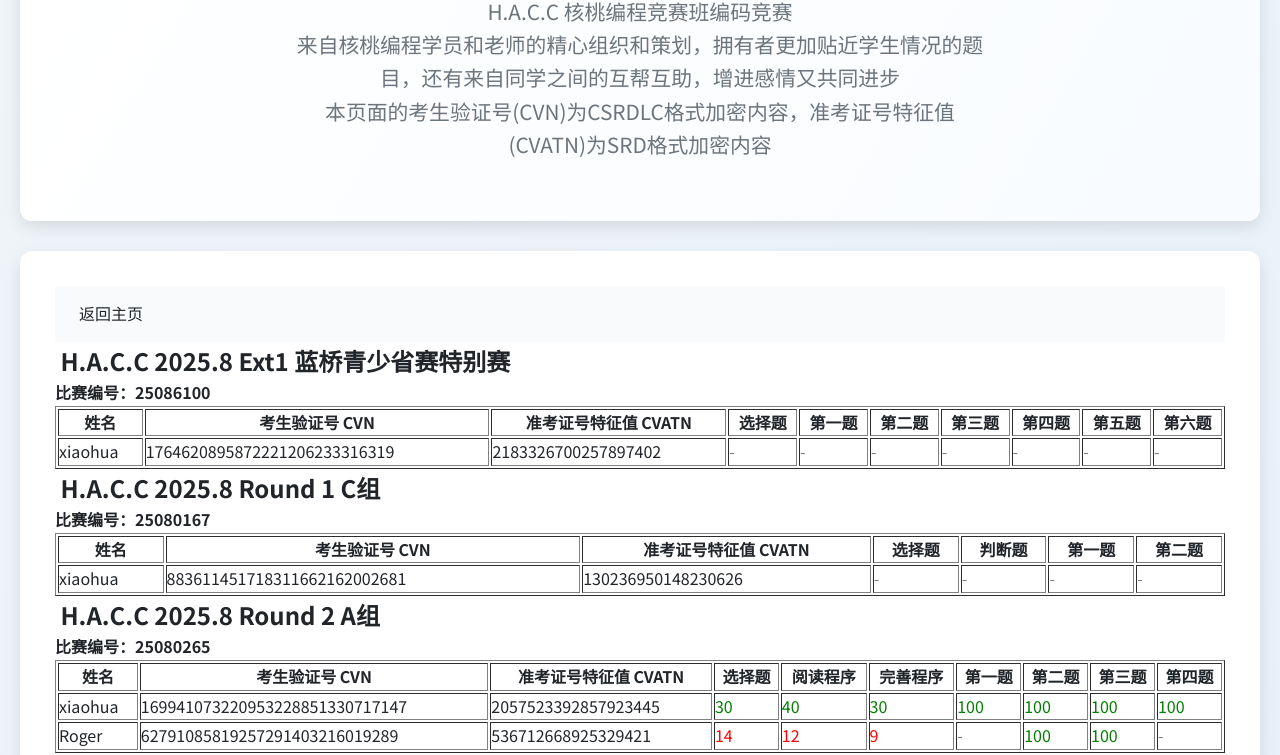
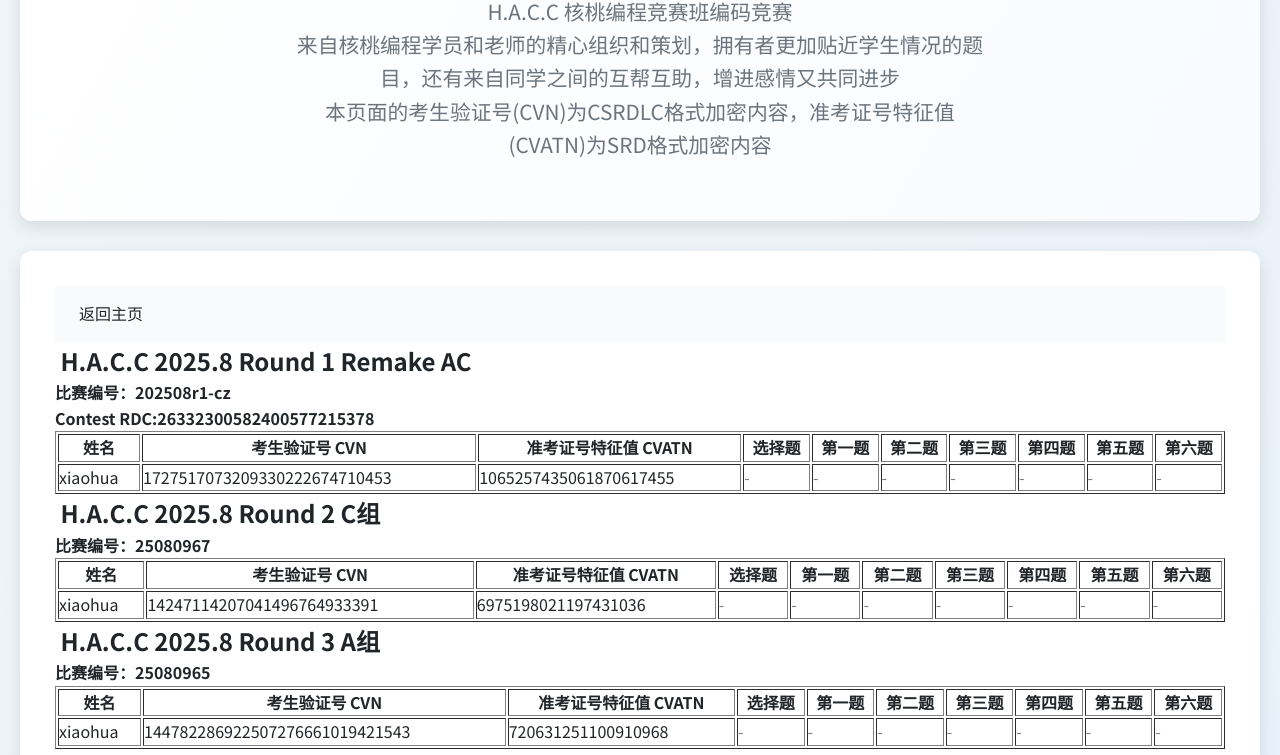
Before and after one commit to haccsite/haccsite.github.io, a plain HTML site: page rank.html in a window 1280 px wide. Shown: the part 154-909 px from the top of the page. Drawn offline with Linux system fonts and the light colour scheme.

Commit message:
Add files via upload

```diff
--- a/rank.html
+++ b/rank.html
@@ -250,6 +250,112 @@
             <main class="notes-container">
                 <!-- 排行榜 -->
                 <a href="index.html">返回主页</a>
+
+		<div class="note-content">
+                    <h2><i class="fab fa-a301"></i> H.A.C.C 2025.8 Round 1 Remake AC</h2>
+                    <p><strong>比赛编号：202508r1-cz <br/>Contest RDC:26332300582400577215378</strong></p>
+                    <table border="1" width="100%">
+                        <thead>
+                            <tr>
+                                <th>姓名</th>
+                                <th>考生验证号 CVN</th>
+                                <th>准考证号特征值 CVATN</th>
+                                <th>选择题</th>
+                                <th>第一题</th>
+                                <th>第二题</th>
+                                <th>第三题</th>
+                                <th>第四题</th>
+                                <th>第五题</th>
+                                <th>第六题</th>
+                            </tr>
+                        </thead>
+                        <tbody>
+                            <tr>
+                                <td>xiaohua</td>
+                                <td>1727517073209330222674710453</td>
+                                <td>1065257435061870617455</td>
+                                <td style="color: gray">-</td>
+                                <td style="color: gray">-</td>
+                                <td style="color: gray">-</td>
+                                <td style="color: gray">-</td>
+                                <td style="color: gray">-</td>
+                                <td style="color: gray">-</td>
+                                <td style="color: gray">-</td>
+                            </tr>
+                        </tbody>
+                    </table>
+                </div>
+
+                <div class="note-content">
+                    <h2><i class="fab fa-a301"></i> H.A.C.C 2025.8 Round 2 C组</h2>
+                    <p><strong>比赛编号：25080967</strong></p>
+                    <table border="1" width="100%">
+                        <thead>
+                            <tr>
+                                <th>姓名</th>
+                                <th>考生验证号 CVN</th>
+                                <th>准考证号特征值 CVATN</th>
+                                <th>选择题</th>
+                                <th>第一题</th>
+                                <th>第二题</th>
+                                <th>第三题</th>
+                                <th>第四题</th>
+                                <th>第五题</th>
+                                <th>第六题</th>
+                            </tr>
+                        </thead>
+                        <tbody>
+                            <tr>
+                                <td>xiaohua</td>
+                                <td>14247114207041496764933391</td>
+                                <td>6975198021197431036</td>
+                                <td style="color: gray">-</td>
+                                <td style="color: gray">-</td>
+                                <td style="color: gray">-</td>
+                                <td style="color: gray">-</td>
+                                <td style="color: gray">-</td>
+                                <td style="color: gray">-</td>
+                                <td style="color: gray">-</td>
+                            </tr>
+                        </tbody>
+                    </table>
+                </div>
+
+                <div class="note-content">
+                    <h2><i class="fab fa-a301"></i> H.A.C.C 2025.8 Round 3 A组</h2>
+                    <p><strong>比赛编号：25080965</strong></p>
+                    <table border="1" width="100%">
+                        <thead>
+                            <tr>
+                                <th>姓名</th>
+                                <th>考生验证号 CVN</th>
+                                <th>准考证号特征值 CVATN</th>
+                                <th>选择题</th>
+                                <th>第一题</th>
+                                <th>第二题</th>
+                                <th>第三题</th>
+                                <th>第四题</th>
+                                <th>第五题</th>
+                                <th>第六题</th>
+                            </tr>
+                        </thead>
+                        <tbody>
+                            <tr>
+                                <td>xiaohua</td>
+                                <td>144782286922507276661019421543</td>
+                                <td>720631251100910968</td>
+                                <td style="color: gray">-</td>
+                                <td style="color: gray">-</td>
+                                <td style="color: gray">-</td>
+                                <td style="color: gray">-</td>
+                                <td style="color: gray">-</td>
+                                <td style="color: gray">-</td>
+                                <td style="color: gray">-</td>
+                            </tr>
+                        </tbody>
+                    </table>
+                </div>
+
                 <div class="note-content">
                     <h2><i class="fab fa-a301"></i> H.A.C.C 2025.8 Ext1 蓝桥青少省赛特别赛</h2>
                     <p><strong>比赛编号：25086100</strong></p>
```
